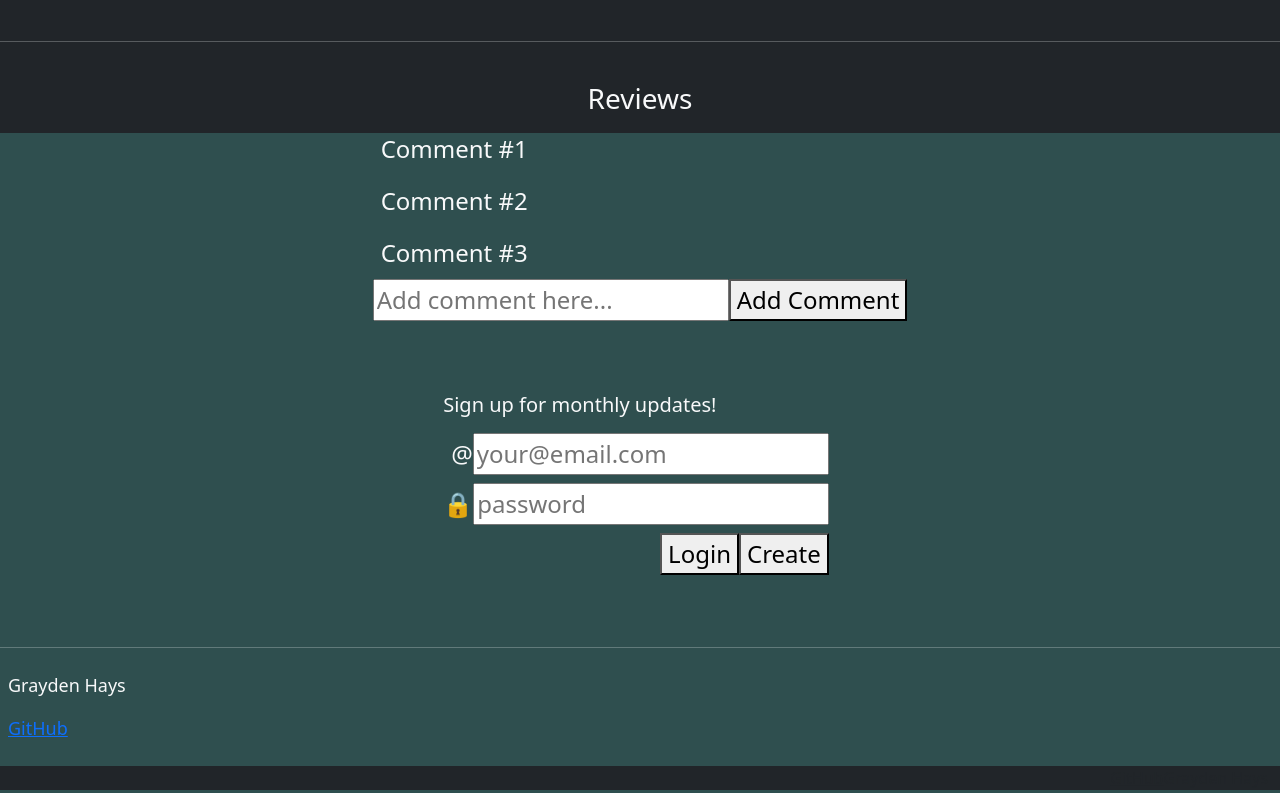
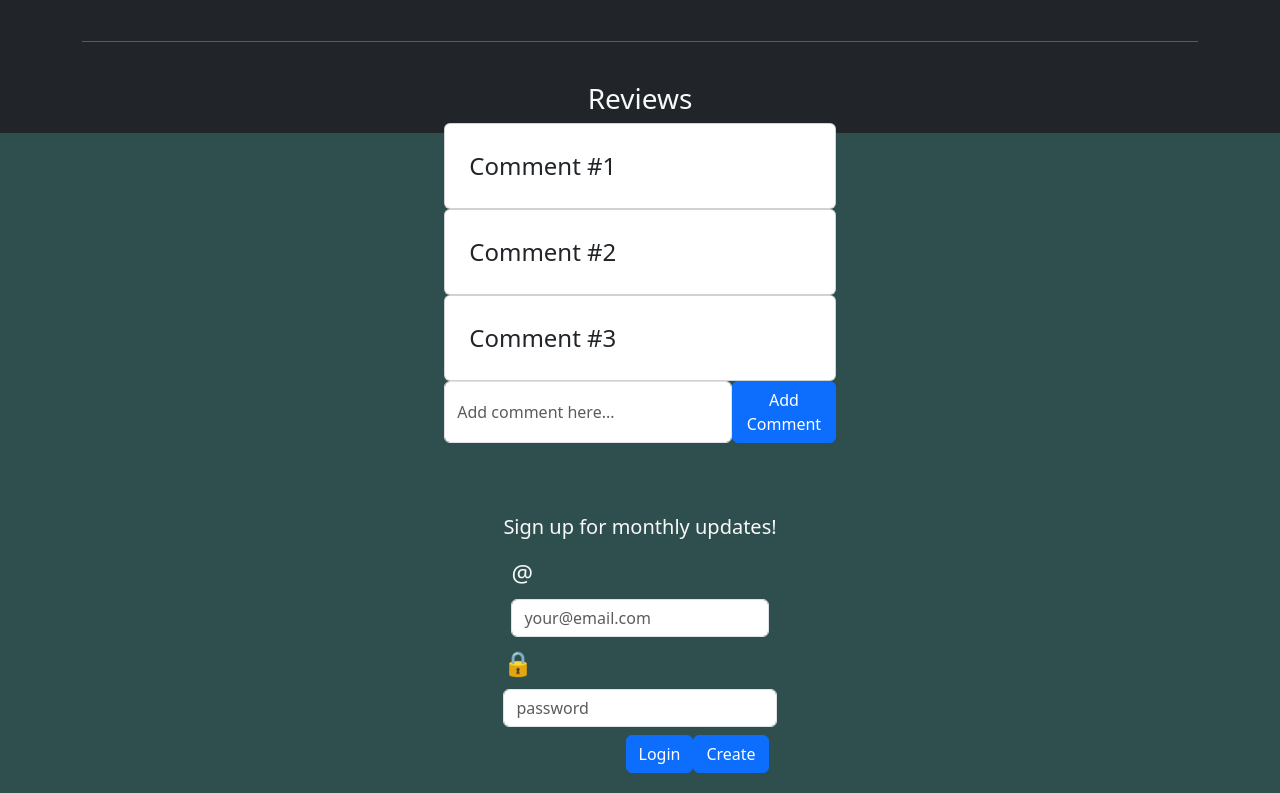
Before and after one commit to graydenhays/startup, a React (Vite) app: page / in a window 1280 px wide. Shown: the part 667-1460 px from the top of the page. Built offline with nearby package versions, Linux system fonts and the light colour scheme.

Commit message:
Adding React components to home.jsx

```diff
--- a/src/app.jsx
+++ b/src/app.jsx
@@ -45,7 +45,7 @@ function App() {
 
         <footer className='bg-dark text-dark text-muted'>
           <div className='container-fluid'>
-            <span className='text-reset'>Grayden Hays</span>
+            <span className='text-reset'>Grayden Hays testing</span>
             <a className='text-reset' href='https://github.com/graydenhays/startup'>
               GitHub
             </a>
--- a/src/home/home.jsx
+++ b/src/home/home.jsx
@@ -2,19 +2,24 @@ import React from 'react';
 import Footer from '../Footer'
 import Header from '../Header'
 import './home.css';
+import { Container, Row, Col, Button, Card, Form, FormControl } from 'react-bootstrap';
 
 export function Home(props) {
   const [image1Url] = React.useState(`merlin's dragon.jpg`);
   const [image2Url] = React.useState(`gregor the overlander.jpg`);
   const [image3Url] = React.useState(`the-way-of-kings-by-brandon-sanderson.png`);
   const [bookDesc] = React.useState('Brief description of current book on slide');
+  const [commentURL] = React.useState("index.jsx");
+  const [loginURL] = React.useState("index.jsx");
+  const [createURL] = React.useState("index.jsx");
 
   return (
-    <section>
+    <Container>
       <Header />
-
+      <Row>
+        <Col>
           <main>
-        <h1 class="p-4">Home Page</h1>
+            <h1 className="p-4">Home Page</h1>
             {/* Slideshow */}
             <div>
               <div>
@@ -32,38 +37,50 @@ export function Home(props) {
             {/* Comments */}
             <div className="d-flex flex-column p-4">
               <h3 className="d-flex justify-content-center">Reviews</h3>
-          <div>
-            <p className="p-2">Comment #1</p>
-            <p className="p-2">Comment #2</p>
-            <p className="p-2">Comment #3</p>
-          </div>
-          <div>
-            <input type="text" placeholder="Add comment here..." />
-            <button type="submit">Add Comment</button>
+              <Card className="p-2">
+                <Card.Body>Comment #1</Card.Body>
+              </Card>
+              <Card className="p-2">
+                <Card.Body>Comment #2</Card.Body>
+              </Card>
+              <Card className="p-2">
+                <Card.Body>Comment #3</Card.Body>
+              </Card>
+              <div className='d-flex'>
+                <FormControl type="text" placeholder="Add comment here..." />
+                <Button variant='primary' onClick={() => navigate({ commentURL })}>
+                  {'Add Comment'}
+                </Button>
               </div>
             </div>
 
             {/* Sign up */}
             <div className="p-5 d-flex flex-column">
               <h5>Sign up for monthly updates!</h5>
-          <form method="get" action="info.html">
-            <div class="p-2">
-              <span>@</span>
-              <input type="text" placeholder="your@email.com" />
+              <Form method="get" action="info.html">
+                <Form.Group className="p-2">
+                  <Form.Label>@</Form.Label>
+                  <FormControl type="text" placeholder="your@email.com" />
+                </Form.Group>
+                <Form.Group>
+                  <Form.Label>🔒</Form.Label>
+                  <FormControl type="password" placeholder="password" />
+                </Form.Group>
+
+                <div className="p-2" style={{ display: 'flex', justifyContent: 'end' }}>
+                  <Button variant='primary' onClick={() => navigate({ loginURL })}>
+                    {'Login'}
+                  </Button>
+                  <Button variant='primary' onClick={() => navigate({ createURL })}>
+                    {'Create'}
+                  </Button>
                 </div>
-            <div>
-              <span>🔒</span>
-              <input type="password" placeholder="password" />
-            </div>
-            <div className="p-2" style={{ display: 'flex', justifyContent: 'end' }}>
-              <button type="submit">Login</button>
-              <button type="submit">Create</button>
-            </div>
-          </form>
+              </Form>
             </div>
           </main>
-
+        </Col>
+      </Row>
       <Footer />
-    </section>
+    </Container>
   );
 }
```
Lines whose indentation alone changed are shown as unchanged.
